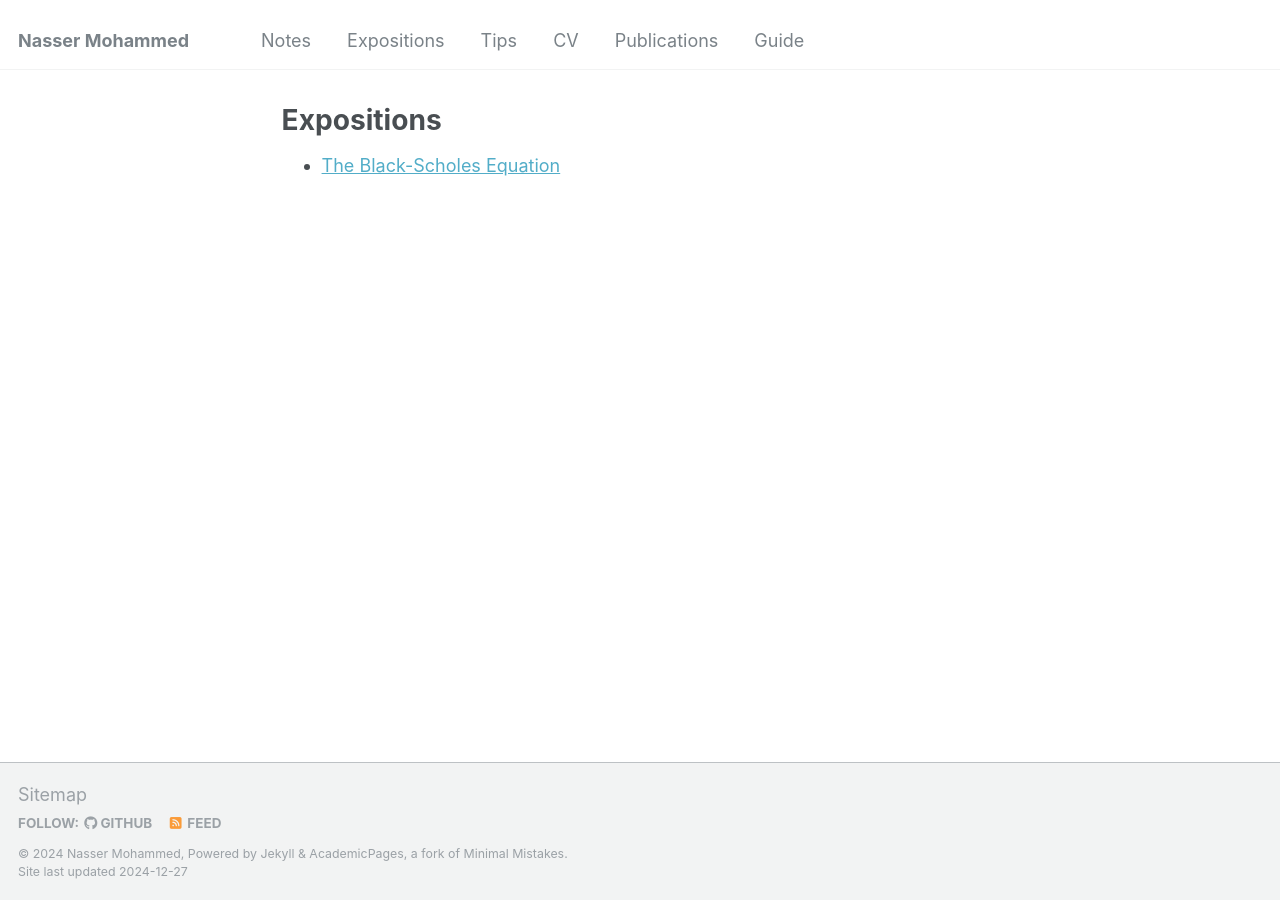
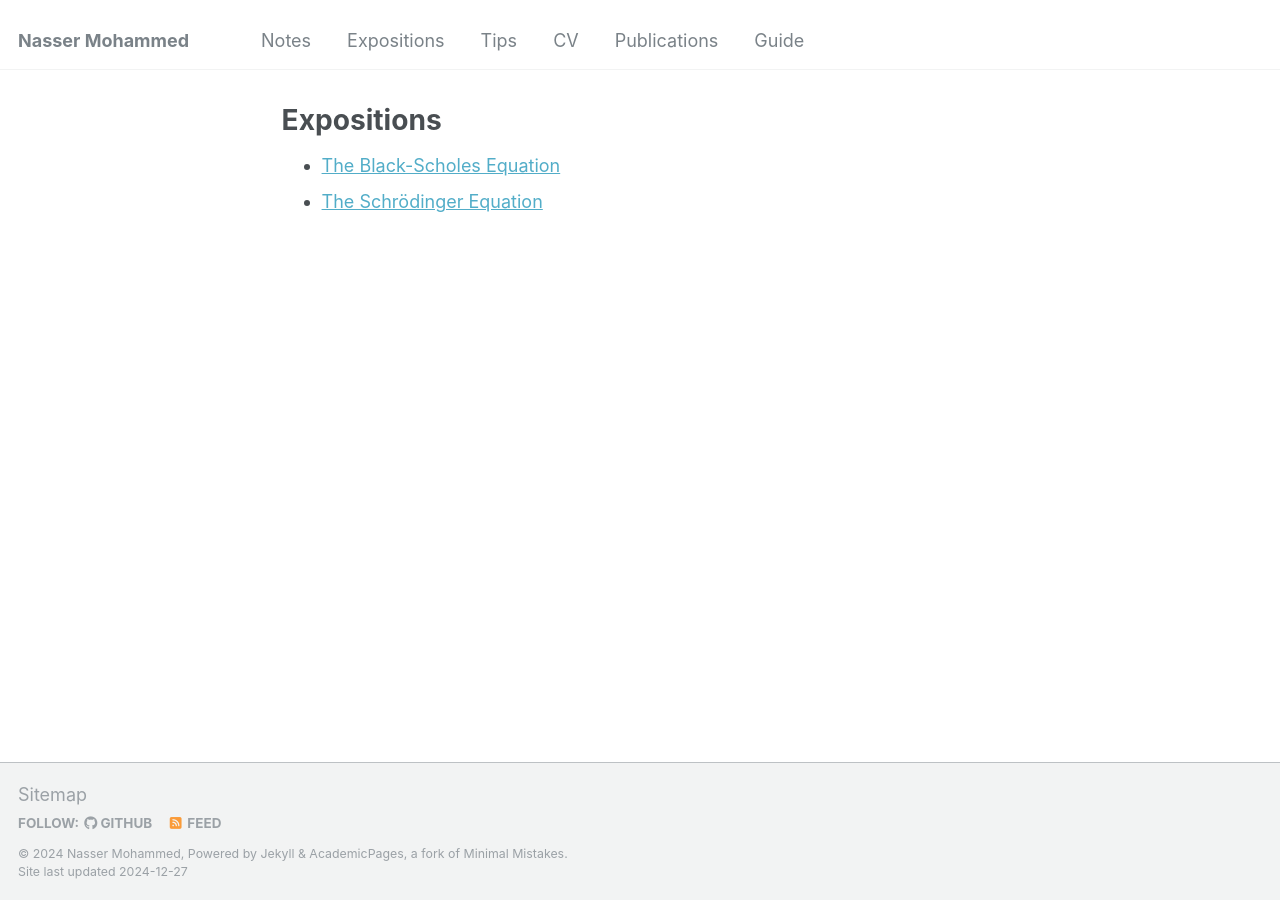
Before and after one commit to Nasser-Mohammed/Nasser-Mohammed.github.io, a Jekyll site: the page built from _pages/expositions.md, in a window 1280 px wide. Built offline with Jekyll 4.4.1, drawn with Linux system fonts in a browser that asks for light colours.

Commit message:
Update expositions.md

```diff
--- a/_pages/expositions.md
+++ b/_pages/expositions.md
@@ -6,3 +6,4 @@ author_profile: false
 ---
 
 - [The Black-Scholes Equation](/expos/black-scholes.md)
+- [The Schrödinger Equation](/expos/schrödinger-equation.md)
```
